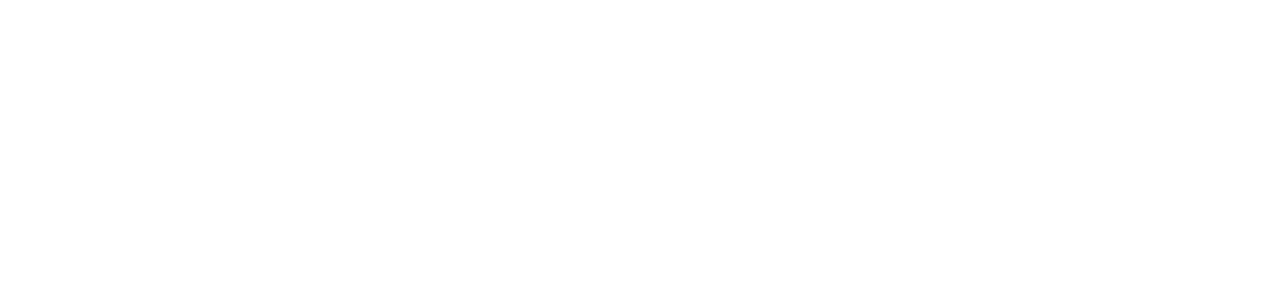
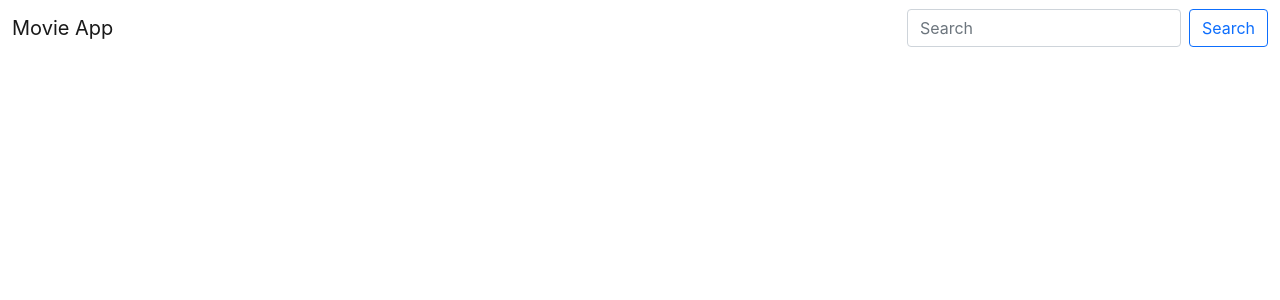
Before and after one commit to Danchik12/movie_catalog, a React (Create React App) app: page / in a window 1280 px wide. Shown: the top 300 px of the page. Built offline with nearby package versions, Linux system fonts and the light colour scheme.

Commit message:
create Header

```diff
--- a/src/App.js
+++ b/src/App.js
@@ -1,8 +1,8 @@
-
+import Header from './components/elements/Header/Header'
 function App() {
   return (
     <div className="App">
-
+      <Header/>
     </div>
   );
 }
--- /dev/null
+++ b/src/components/elements/Header/Header.js
@@ -0,0 +1,27 @@
+import React from 'react'
+import {Navbar,Button,
+  Container,Form,FormControl} from 'react-bootstrap'
+
+
+
+
+export default function Header(){
+return(
+<Navbar  >
+  <Container fluid>
+    <Navbar.Brand href="/" >Movie App</Navbar.Brand>
+
+      <Form className="d-flex">
+        <FormControl
+          type="search"
+          placeholder="Search"
+          className="me-2"
+          aria-label="Search"
+        />
+        <Button variant="outline-primary">Search</Button>
+      </Form>
+
+  </Container>
+</Navbar>
+)
+}
```
Also changed, not shown: src/components/elements/Header/Header.module.scss (added).
